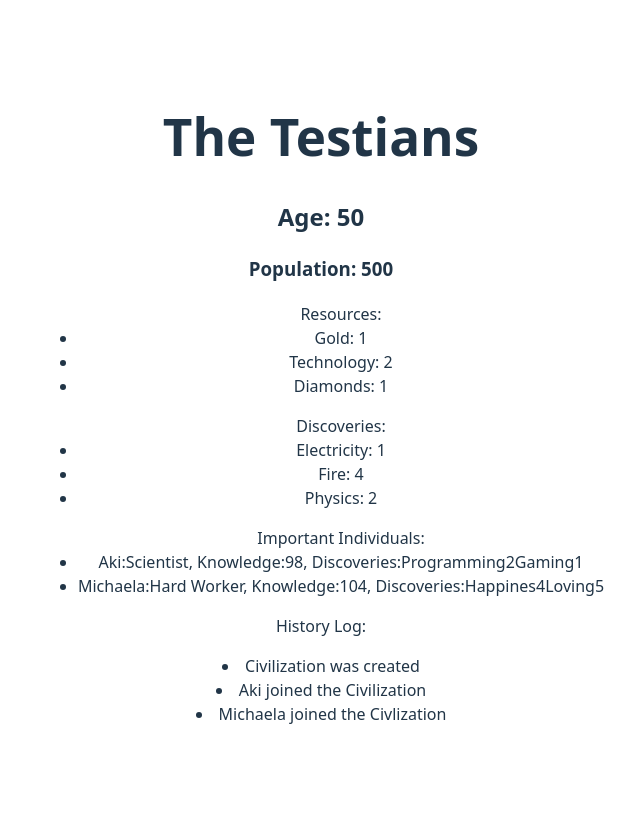
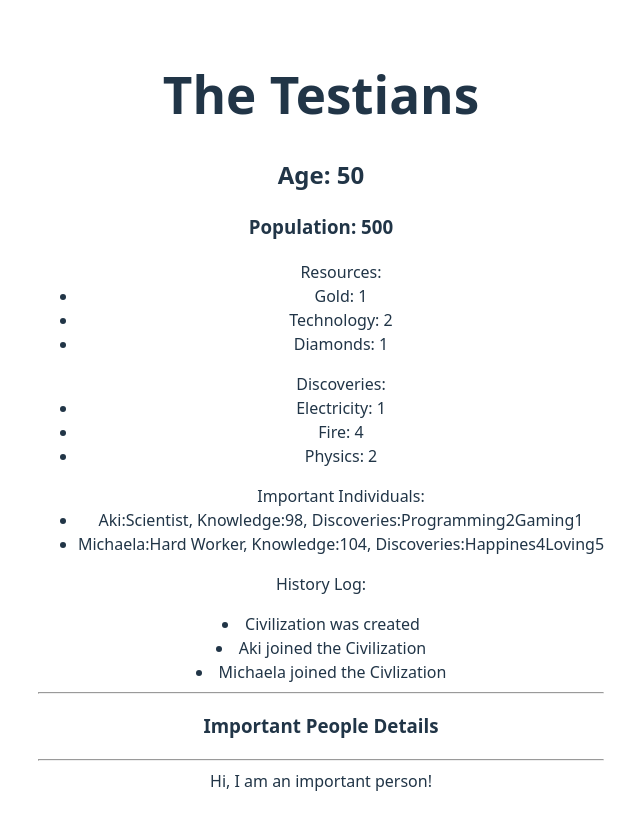
Before and after one commit to acolote1998/OUR-OWN-ZETA-frontend, a React (Vite) app in the folder our-own-zeta-frontend/: page / in a window 1280 px wide. Shown: the whole page, without its empty margins (319-959 px from the left). Before the commit the page ends 800 px from the top, so only its background shows below. Built offline with nearby package versions, Linux system fonts and the light colour scheme.

Commit message:
Initialising importantPerson component

```diff
--- a/our-own-zeta-frontend/src/App.tsx
+++ b/our-own-zeta-frontend/src/App.tsx
@@ -1,5 +1,6 @@
 import "./App.css";
 import Civilization from "./components/Civilization";
+import ImportantPerson from "./components/ImportantPerson";
 
 function App() {
   const civProprsTest = {
@@ -69,6 +70,10 @@ function App() {
   return (
     <>
       <Civilization {...civProprsTest} />
+      <hr></hr>
+      <h3> Important People Details</h3>
+      <hr></hr>
+      <ImportantPerson></ImportantPerson>
     </>
   );
 }
--- /dev/null
+++ b/our-own-zeta-frontend/src/components/ImportantPerson.tsx
@@ -0,0 +1,5 @@
+function ImportantPerson() {
+  return <div>Hi, I am an important person!</div>;
+}
+
+export default ImportantPerson;
```
